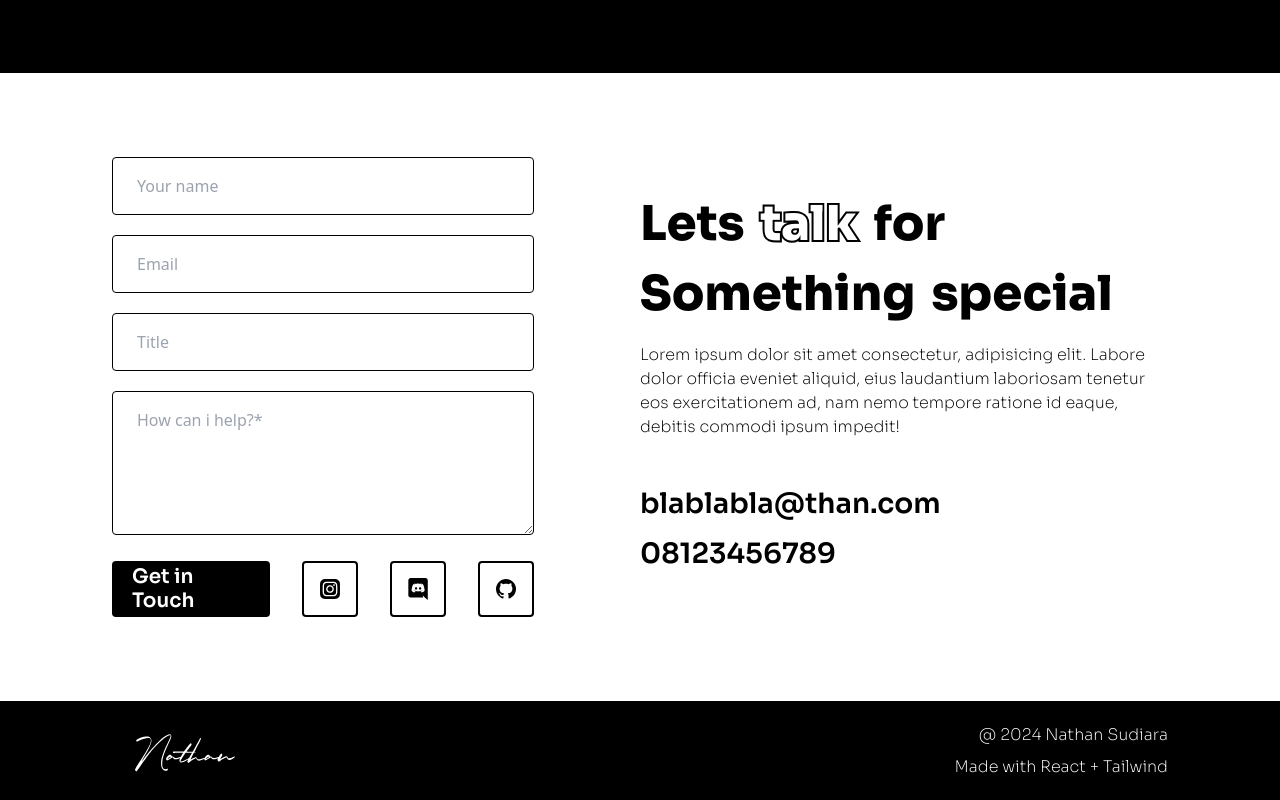
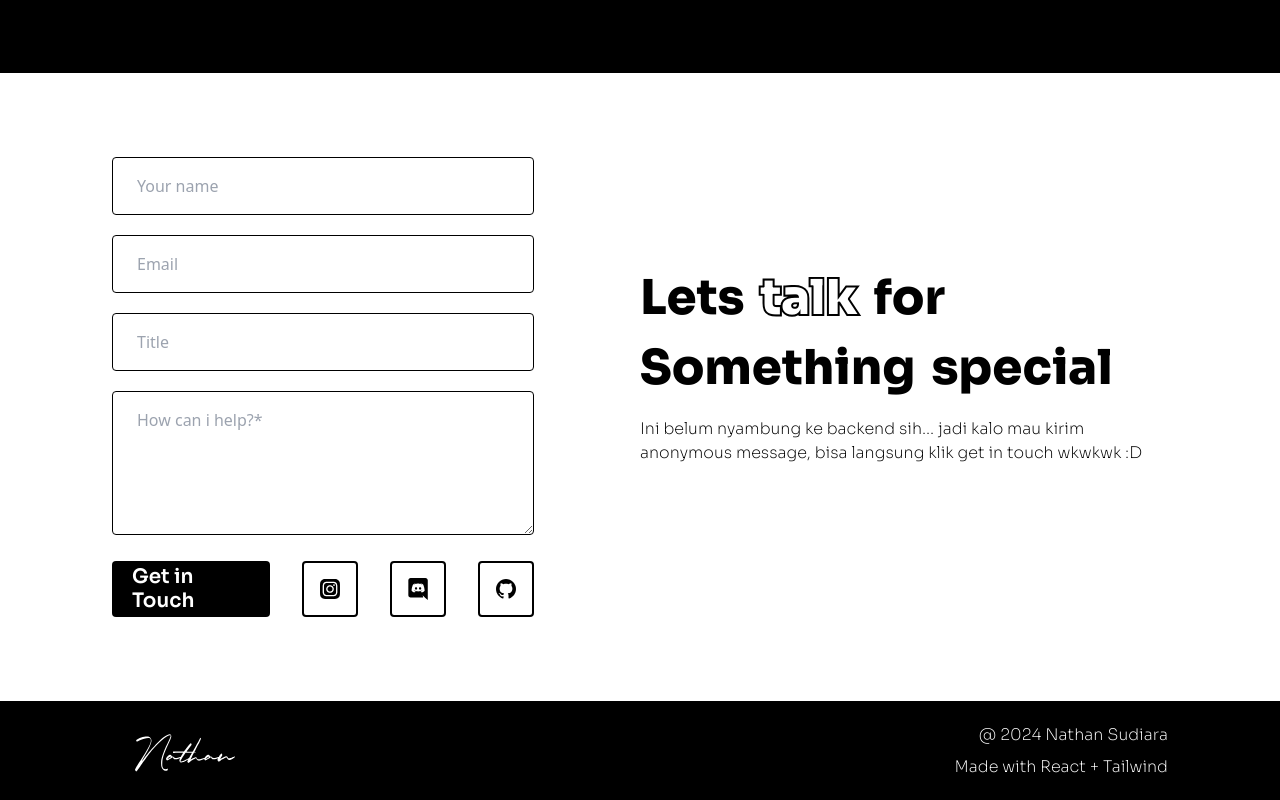
Before and after one commit to Vallykrie/personal-website, a React (Vite) app: page / in a window 1280 px wide. Shown: the part 4314-5114 px from the top of the page. Built offline with nearby package versions, Linux system fonts and the light colour scheme.

Commit message:
final banget

```diff
--- a/src/phone-view/Contact.jsx
+++ b/src/phone-view/Contact.jsx
@@ -96,10 +96,7 @@ const Contact = () => {
           {/* description */}
           <div className="sora-200">
             <p>
-              Lorem ipsum dolor sit amet consectetur, adipisicing elit. Labore
-              dolor officia eveniet aliquid, eius laudantium laboriosam tenetur
-              eos exercitationem ad, nam nemo tempore ratione id eaque, debitis
-              commodi ipsum impedit!
+            Ini belum nyambung ke backend sih... jadi kalo mau kirim anonymous message, bisa langsung klik get in touch wkwkwk :D
             </p>
           </div>
         </div>
--- a/src/sections/Contact.jsx
+++ b/src/sections/Contact.jsx
@@ -96,18 +96,16 @@ const Contact = () => {
           {/* description */}
           <div className="sora-200">
             <p>
-              Lorem ipsum dolor sit amet consectetur, adipisicing elit. Labore
-              dolor officia eveniet aliquid, eius laudantium laboriosam tenetur
-              eos exercitationem ad, nam nemo tempore ratione id eaque, debitis
-              commodi ipsum impedit!
+            Ini belum nyambung ke backend sih... jadi kalo mau kirim anonymous message, bisa langsung klik get in touch wkwkwk :D
+
             </p>
           </div>
         </div>
 
         {/* info */}
         <div className="flex flex-col sora-600 text-3xl">
-          <p>blablabla@than.com</p>
-          <p>08123456789</p>
+          {/* <p>blablabla@than.com</p> */}
+          {/* <p>08123456789</p> */}
         </div>
       </div>
     </section>
```
